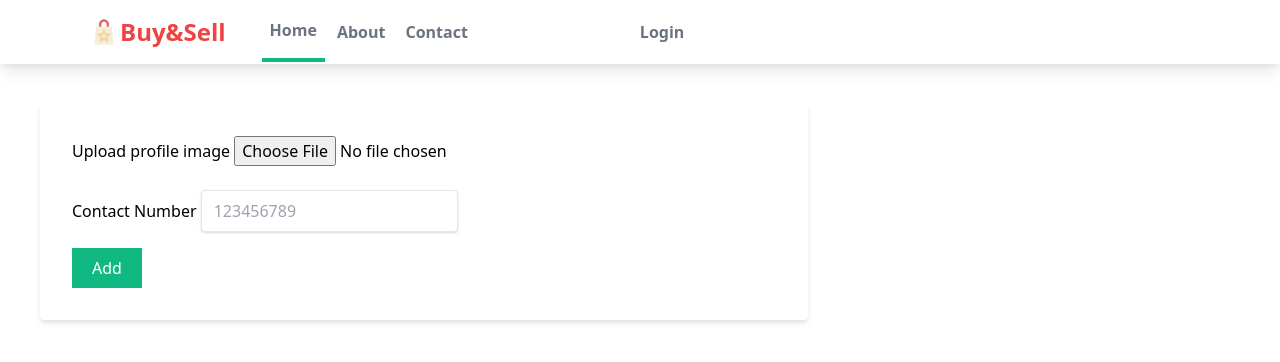
After one commit to mathewwicky/shopping_app, a Django app: page /user/createprofile/ in a window 1280 px wide. The commit adds this page. Shown: the top 362 px of the page. Run offline with Django 4.2, Linux system fonts and the light colour scheme; style sheets or scripts are compiled from the project's sources.

Commit message:
Associating each user with product and displaying the user profile details

```diff
--- a/myapp/models.py
+++ b/myapp/models.py
@@ -1,10 +1,13 @@
 from django.db import models
+from django.contrib.auth.models import User
 
 # Create your models here.
 
 class Product(models.Model):
     def __str__(self):
         return self.name
+    #user = models.OneToOneField(User,on_delete=models.CASCADE)
+    seller_name = models.ForeignKey(User,on_delete=models.CASCADE,default=1)
     name = models.CharField(max_length=200)
     price = models.DecimalField(max_digits=18, decimal_places=2)
     desc = models.CharField(max_length=200)
--- a/myapp/templates/myapp/addproduct.html
+++ b/myapp/templates/myapp/addproduct.html
@@ -10,12 +10,12 @@
 
     <div class="mb-4">
     <label class="block text-gray-700 text-sm font-bold mb-2" for="">Product Price</label>
-    <input class="shadow appearance-none border rounded py-2 px-3 mr-10 text-gray-700" placeholder="Price" type="text" name="name" id="name">
+    <input class="shadow appearance-none border rounded py-2 px-3 mr-10 text-gray-700" placeholder="Price" type="text" name="price" id="name">
     </div>
 
     <div class="mb-4">
     <label class="block text-gray-700 text-sm font-bold mb-2" for="">Product Description</label>
-    <input class="shadow appearance-none border rounded py-2 px-3 mr-10 text-gray-700" placeholder="desc" type="text" name="name" id="name">
+    <input class="shadow appearance-none border rounded py-2 px-3 mr-10 text-gray-700" placeholder="desc" type="text" name="desc" id="name">
     </div>
 
     <div class="mb-4">
--- a/myapp/templates/myapp/detail.html
+++ b/myapp/templates/myapp/detail.html
@@ -5,7 +5,9 @@
     <div class="w-3/4 text-xl px-10 ml-5 ">
         <div class="mt-5">{{product.name}}</div>
         <div class="mt-5 text-green-500">$ {{product.price}}</div>
-        <div class="mt-5">{{product.desc}}</div>
+        <div class="mt-5 text-gray-700">{{product.desc}}</div>
+        <div class="mt-5 text-gray-700">Posted by: {{product.seller_name}}</div>
+        <div class="mt-5 text-gray-700">Contact: {{product.seller_name.profile.contact_number}}</div>
     </div>
 </div>
 {% endblock %}
--- a/myapp/templates/myapp/index.html
+++ b/myapp/templates/myapp/index.html
@@ -24,7 +24,8 @@
                     <img class="w-full" src="{{product.image.url}}" alt="">
                     <div class="px-6 py-4">
                         <div class="font-bold text-xl mb-2">{{product.name}}</div>
-                        <div class="font-bold text-xl text-green-500 mb-2">$ {{product.price}}</div>
+                        <div class="font-bold text-xl text-green-500 mb-2">${{product.price}}</div>
+                        <div class="font-bold text-lg mb-2">Posted by:<span class="text-indigo-500 text-xl font-bold">{{product.seller_name}}</span></div>
                         <p class="text-base text-gray-700 ">{{product.desc}}</p>
                     </div>
                 </div>
--- a/myapp/views.py
+++ b/myapp/views.py
@@ -1,5 +1,6 @@
 from django.shortcuts import render,redirect
 from django.http import HttpResponse
+from django.contrib.auth.decorators import login_required
 from .models import Product
 # Create your views here.
 def index(request):
@@ -20,14 +21,15 @@ def product_detail(request,id):
         'product':product
     }
     return render(request,'myapp/detail.html',context)
-
+@login_required
 def add_product(request):
     if request.method =='POST':
         name = request.POST.get('name')
         price = request.POST.get('price')
         desc = request.POST.get('desc')
         image = request.FILES['upload']
-        product = Product(name=name,price=price,desc=desc,image=image)
+        seller_name = request.user
+        product = Product(name=name,price=price,desc=desc,image=image,seller_name=seller_name)
         product.save()
     return render(request, 'myapp/addproduct.html')
 
--- /dev/null
+++ b/user/templates/user/create_profile.html
@@ -0,0 +1,15 @@
+{% extends 'myapp/base.html' %}
+{% block content %}
+<form class="bg-white shadow-md m-10 w-3/5 rounded px-8 pt-6 pb-8 mb-4 rounded px-4" method="POST" enctype="multipart/form-data ">
+    {% csrf_token %}
+    <div class="mb-4">
+        <label for="">Upload profile image</label>
+        <input class="py-2" placeholder="upload clear profile image" type="file" accept="image/*" name="upload" id="upload" >
+    </div>
+    <div class="mb-4">
+        <label for="">Contact Number</label>
+        <input class="shadow appearance-none border rounded py-2 px-3 mr-10 text-gray-700" placeholder="123456789" type="text" name="contact_number" id="contact_number">
+    </div>
+    <input type="submit" class="bg-green-500 text-white px-5 py-2" name="Add" value="Add">
+</form>
+{% endblock %}
--- a/user/urls.py
+++ b/user/urls.py
@@ -9,4 +9,5 @@ urlpatterns = [
     path('login/', authentication_views.LoginView.as_view(template_name='user/login.html'), name='login'),
     path('logout/', authentication_views.LogoutView.as_view(template_name='user/logout.html'), name='logout'),
     path('profile/',views.profile,name='profile'),
+    path('createprofile/',views.create_profile,name='createprofile'),
    ]
--- a/user/views.py
+++ b/user/views.py
@@ -1,6 +1,7 @@
 from django.shortcuts import render,redirect
 from .forms import UserForm
 from django.contrib.auth.decorators import login_required
+from .models import Profile
 # Create your views here.
 
 def register(request):
@@ -21,3 +22,12 @@ def register(request):
 @login_required
 def profile(request):
     return render(request,'user/profile.html')
+
+def create_profile(request):
+    if request.method == 'POST':
+        contact_number = request.POST.get('contact_number')
+        image = request.FILES['upload']
+        user = request.user
+        profile = Profile(user=user, image=image, contact_number=contact_number )
+        profile.save()
+    return render(request,'user/create_profile.html')
```
Also changed, not shown: db.sqlite3, media/images/laptop_s7iyjK2.jpeg (added), media/images/samsung_Galaxy_S22.jpg (added), media/images/samsung_Galaxy_S22_6y78gNw.jpg (added), media/images/samsung_Galaxy_S22_MN33pfb.jpg (added), media/images/samsung_Galaxy_S22_yjiz5UH.jpg (added), media/profile_pictures/IMG-20220130-WA0009.jpg (added), myapp/migrations/0004_product_seller_name.py (added), user/migrations/0002_alter_profile_image.py (added), user/migrations/0003_alter_profile_image.py (added).
